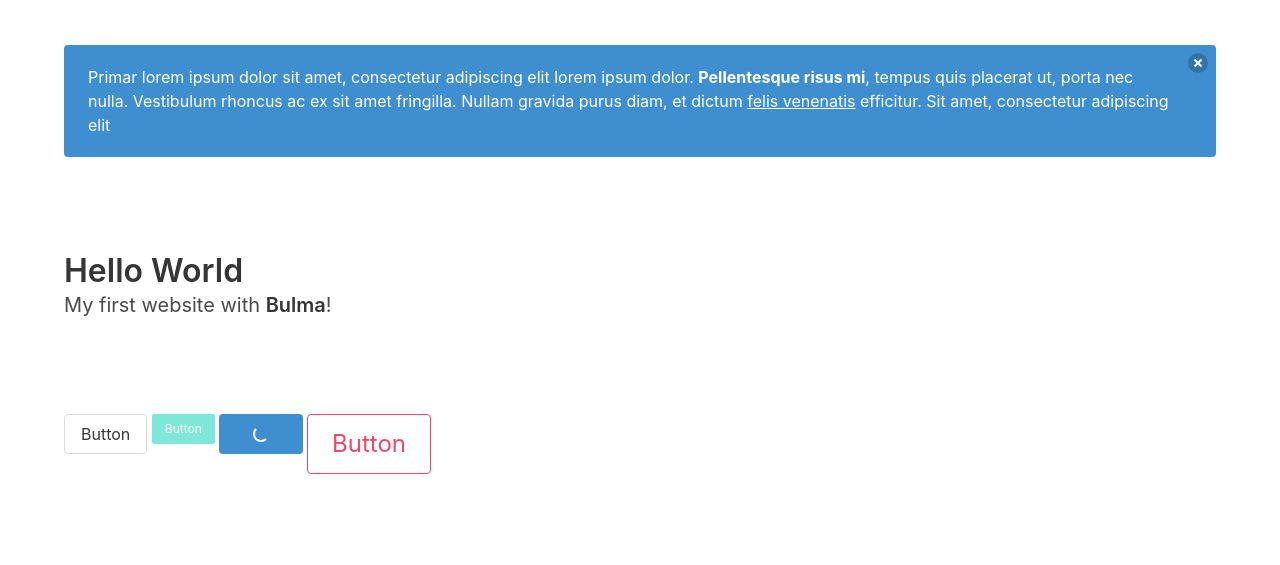
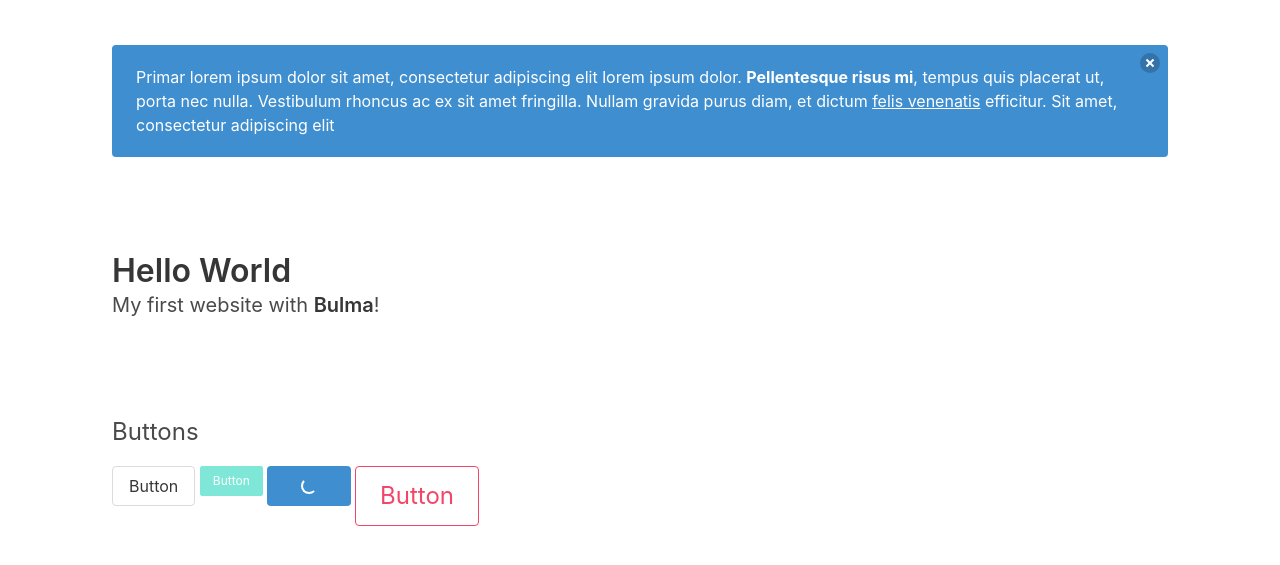
Before and after one commit to NoroffFEU/bulma-introduction, a plain HTML site: page index.html in a window 1280 px wide. Shown: the part 55-620 px from the top of the page. Drawn offline with nearby package versions, Linux system fonts and the light colour scheme.

Commit message:
Updated example

```diff
--- a/index.html
+++ b/index.html
@@ -20,33 +20,28 @@
     </div>
   </nav>
   <main>
-    <section class="section">
-      <div class="container">
+    <section class="section container">
       <div class="notification is-info">
         <button class="delete"></button>
         Primar lorem ipsum dolor sit amet, consectetur
         adipiscing elit lorem ipsum dolor. <strong>Pellentesque risus mi</strong>, tempus quis placerat ut, porta nec nulla. Vestibulum rhoncus ac ex sit amet fringilla. Nullam gravida purus diam, et dictum <a>felis venenatis</a> efficitur. Sit amet,
         consectetur adipiscing elit
       </div>
-      </div>
     </section>
-    <section class="section">
-      <div class="container">
+    <section class="section container">
       <h1 class="title">
         Hello World
       </h1>
       <p class="subtitle">
         My first website with <strong>Bulma</strong>!
       </p>
-      </div>
     </section>
-    <section class="section">
-      <div class="container">
+    <section class="section container">
+      <h3 class="is-size-4 mb-4">Buttons</h3>
       <a class="button">Button</a>
       <a class="button is-primary is-small" disabled>Button</a>
       <a class="button is-info is-loading">Button</a>
       <a class="button is-danger is-outlined is-large">Button</a>
-      </div>
     </section>
   </main>
   </body>
```
Lines whose indentation alone changed are shown as unchanged.
